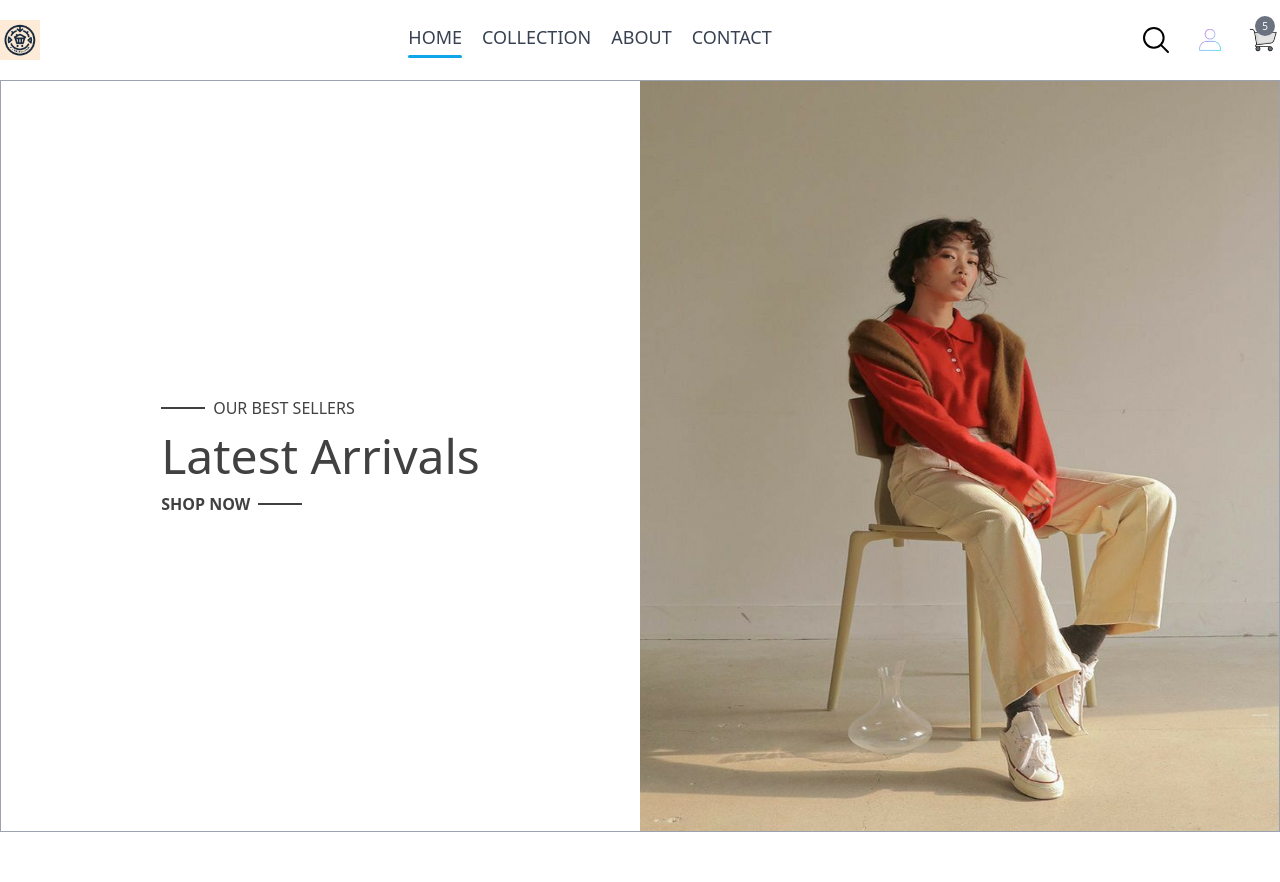
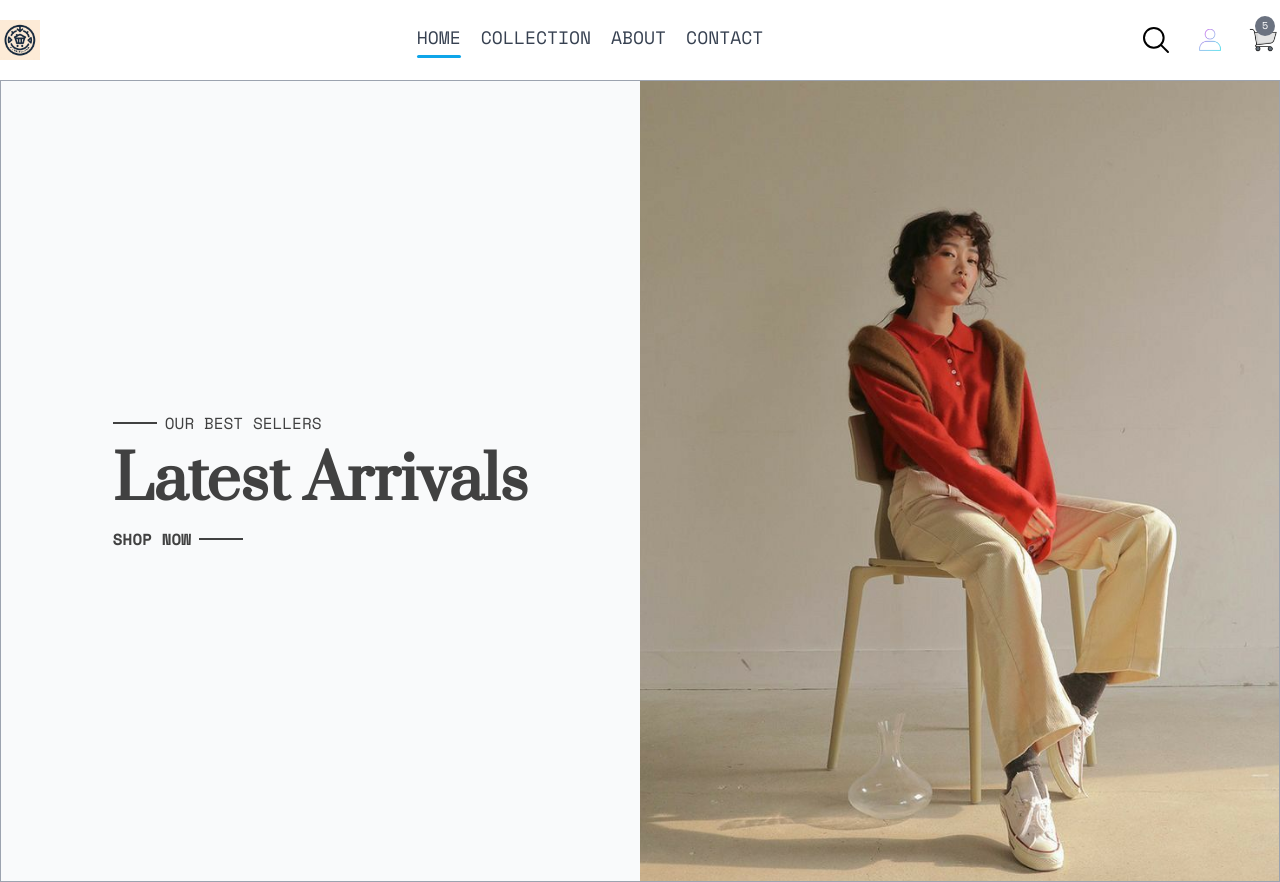
Before and after one commit to Sajjad177/PikHub-Client, a React (Vite) app: page / in a window 1280 px wide. Before the commit the page ends 832 px from the top, so only its background shows below. Built offline with nearby package versions, Linux system fonts and the light colour scheme.

Commit message:
Hero section complete

```diff
--- a/src/Components/Hero.jsx
+++ b/src/Components/Hero.jsx
@@ -1,32 +1,38 @@
-import heroImg from "../assets/hero.jpg"
+import heroImg from "../assets/hero.jpg";
 
 const Hero = () => {
   return (
-    <div className="flex flex-col sm:flex-row border border-gray-400">
+    <div className="flex flex-col sm:flex-row border border-gray-400 bg-gray-50">
       {/* Hero section left side */}
-      <div className="w-full sm:w-1/2 flex items-center justify-center py-10 sm:py-0">
-        <div className="text-[#414141]">
+      <div className="w-full sm:w-1/2 flex items-center justify-center py-10 sm:py-0 px-6 lg:px-12">
+        <div className="text-[#414141] space-y-4">
           <div className="flex items-center gap-2">
             <p className="w-8 md:w-11 h-[2px] bg-[#414141]"></p>
-            <p className="font-medium text-sm md:text-base uppercase">
+            <p className="font-medium text-xs sm:text-sm md:text-base uppercase">
               Our Best sellers
             </p>
           </div>
-          <h1 className="text-3xl sm:py-3 lg:text-5xl leading-relaxed">
+          <h1 className="text-3xl sm:text-4xl md:text-5xl lg:text-6xl leading-relaxed font-secondFont font-semibold">
             Latest Arrivals
           </h1>
           <div className="flex items-center gap-2">
-            <p className="font-semibold text-sm md:text-base">SHOP NOW</p>
+            <p className="font-semibold text-sm md:text-base hover:underline cursor-pointer">
+              SHOP NOW
+            </p>
             <p className="w-8 md:w-11 h-[2px] bg-[#414141]"></p>
           </div>
         </div>
       </div>
       {/* Hero section right side */}
-      <img src={heroImg} alt="fashion image" className="w-full sm:w-1/2 lg:h-[750px]"/>
+      <div className="w-full sm:w-1/2">
+        <img
+          src={heroImg}
+          alt="fashion image"
+          className="w-full h-[350px] sm:h-auto lg:h-[800px] object-cover"
+        />
+      </div>
     </div>
   );
 };
 
 export default Hero;
-
-//! start time is -> 1-02-00
--- a/src/Layout/Root.jsx
+++ b/src/Layout/Root.jsx
@@ -3,7 +3,7 @@ import Navbar from "../Components/Navbar";
 
 const Root = () => {
   return (
-    <div className="container mx-auto">
+    <div className="container mx-auto font-firstFont">
       <Navbar />
       <Outlet />
     </div>
--- a/src/index.css
+++ b/src/index.css
@@ -1,3 +1,5 @@
+@import url('https://fonts.googleapis.com/css2?family=Prata&family=Space+Mono:ital,wght@0,400;0,700;1,400;1,700&display=swap');
+
 @tailwind base;
 @tailwind components;
 @tailwind utilities;
--- a/tailwind.config.js
+++ b/tailwind.config.js
@@ -2,7 +2,12 @@
 export default {
   content: ["./index.html", "./src/**/*.{js,ts,jsx,tsx}"],
   theme: {
-    extend: {},
+    extend: {
+      fontFamily: {
+        firstFont: '"Space Mono", monospace',
+        secondFont: '"Prata", serif',
+      },
+    },
   },
   plugins: [],
 };
```
